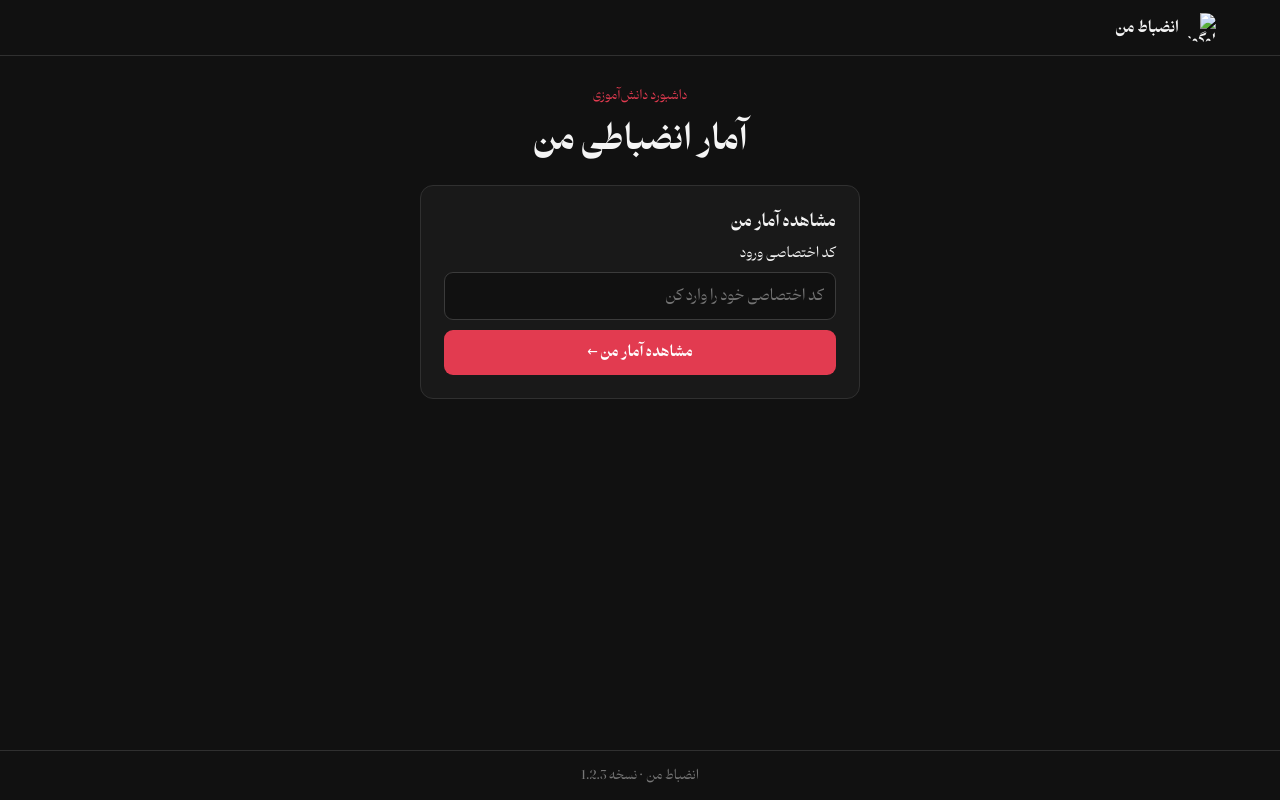
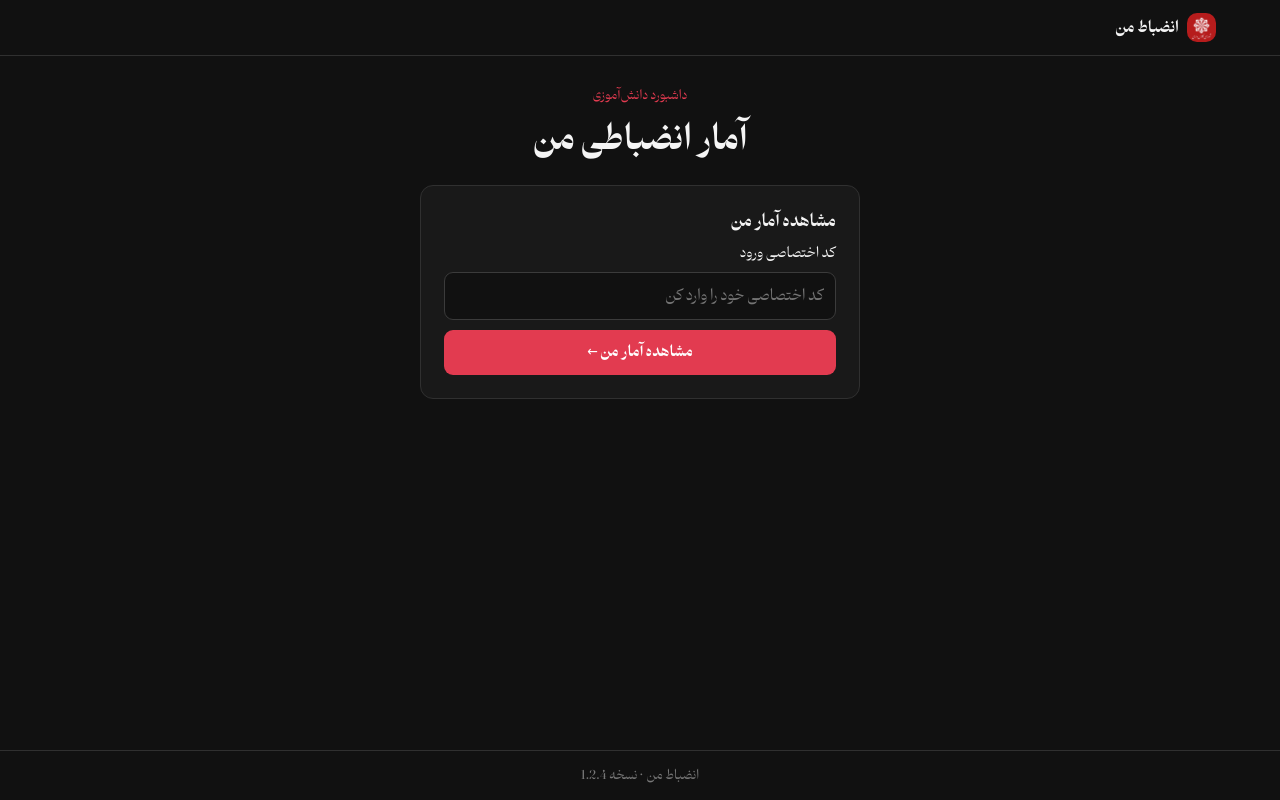
Before and after one commit to BROTEX-DEV/Legend, a plain HTML site: page index.html in a window 1280 px wide. Drawn offline with Linux system fonts and the light colour scheme.

Commit message:
Update site logo image filename; bump version to 1.2.4

```diff
--- a/index.html
+++ b/index.html
@@ -34,7 +34,7 @@ footer{text-align:center;padding:14px;color:#777;font-size:.78rem;border-top:1px
 </style>
 </head>
 <body>
-<header><div class="brand"><img class="brand-icon" src="26.png" alt="لوگوی انضباط من"><span>انضباط من</span></div></header>
+<header><div class="brand"><img class="brand-icon" src="InShot_20261027_193444553.jpg" alt="لوگوی انضباط من"><span>انضباط من</span></div></header>
 <main>
 <section class="hero"><div class="eyebrow">داشبورد دانش‌آموزی</div><h1>آمار انضباطی من</h1></section>
 <section class="card" aria-labelledby="form-title"><h2 id="form-title">مشاهده آمار من</h2>
@@ -49,7 +49,7 @@ footer{text-align:center;padding:14px;color:#777;font-size:.78rem;border-top:1px
 </div></section>
 
 </main>
-<footer>انضباط من · نسخه 1.2.3</footer>
+<footer>انضباط من · نسخه 1.2.4</footer>
 <script>
 const form=document.getElementById('lookup-form'),input=document.getElementById('national-code'),notice=document.getElementById('notice'),stats=document.getElementById('stats'),statsTitle=document.getElementById('stats-title');
 const loginCard=document.querySelector('.card');
```
